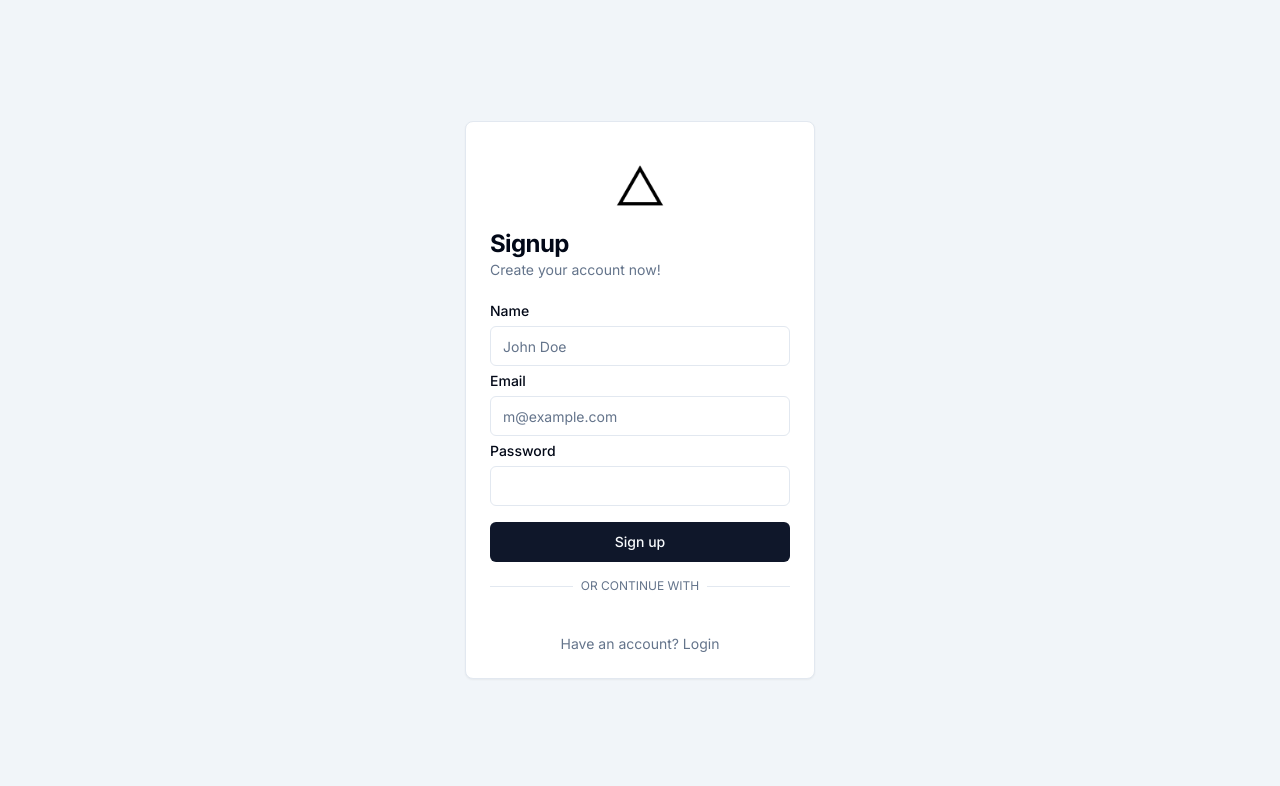
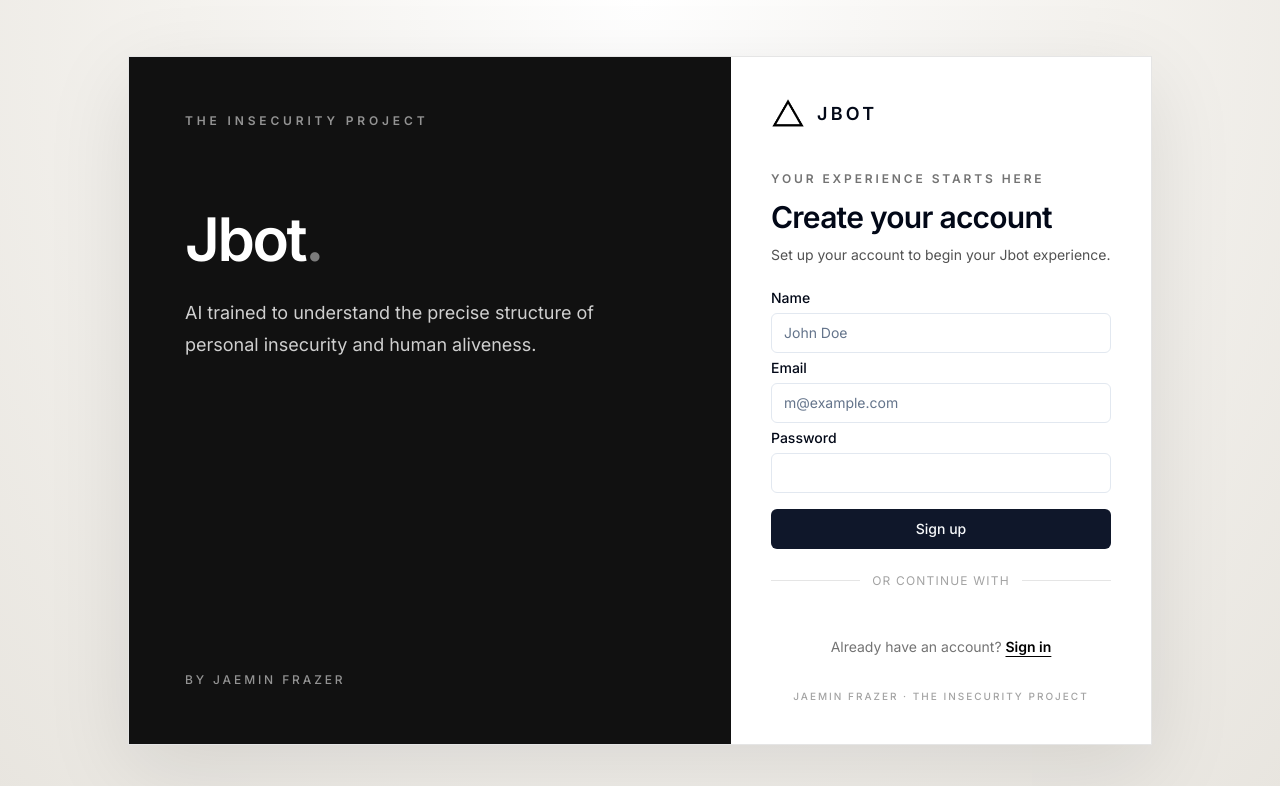
Before and after one commit to jaeminfrazer/stripe-supabase-saas-starter-kit, a Next.js app: page /signup in a window 1280 px wide. Shown: the top 786 px of the page. Built offline with nearby package versions, Linux system fonts and the light colour scheme; no server answers.

Commit message:
Style Jbot signup with Insecurity Project branding

```diff
--- a/app/signup/page.tsx
+++ b/app/signup/page.tsx
@@ -6,38 +6,43 @@ import ProviderSigninBlock from "@/components/ProviderSigninBlock"
 
 export default function Signup() {
     return (
-        <div className="flex items-center justify-center bg-muted min-h-screen">
-
-            <Card className="w-[350px] mx-auto">
-                <CardHeader className="space-y-1">
-                    <div className="flex justify-center py-4">
-                        <Link href='/'>
-                            <Image src="/logo.png" alt="logo" width={50} height={50} />
+        <main className="relative flex min-h-screen items-center justify-center overflow-hidden bg-[#f4f2ee] px-4 py-12 text-[#111111]">
+            <div aria-hidden="true" className="pointer-events-none absolute inset-0 bg-[radial-gradient(ellipse_at_top,_var(--tw-gradient-stops))] from-white via-[#f4f2ee] to-[#e8e5df]" />
+            <div className="relative z-10 grid w-full max-w-5xl overflow-hidden border border-black/10 bg-white shadow-[0_24px_80px_rgba(0,0,0,0.10)] md:grid-cols-[1fr_420px]">
+                <section className="hidden flex-col justify-between bg-[#111111] p-10 text-white md:flex lg:p-14">
+                    <div>
+                        <p className="text-xs font-semibold uppercase tracking-[0.32em] text-white/55">The Insecurity Project</p>
+                        <h1 className="mt-20 text-5xl font-semibold leading-[1.05] tracking-[-0.04em] lg:text-6xl">Jbot<span className="text-white/45">.</span></h1>
+                        <p className="mt-7 max-w-md text-lg leading-8 text-white/80">AI trained to understand the precise structure of personal insecurity and human aliveness.</p>
+                    </div>
+                    <p className="text-xs font-medium uppercase tracking-[0.24em] text-white/55">By Jaemin Frazer</p>
+                </section>
+                <Card className="w-full rounded-none border-0 bg-white shadow-none">
+                    <CardHeader className="space-y-3 px-7 pt-10 sm:px-10">
+                        <Link href="/" className="inline-flex w-fit items-center gap-3">
+                            <Image src="/logo.png" alt="Jbot" width={34} height={34} className="object-contain" />
+                            <span className="text-lg font-semibold tracking-[0.18em]">JBOT</span>
                         </Link>
+                        <div className="pt-7">
+                            <p className="text-xs font-semibold uppercase tracking-[0.24em] text-neutral-500">Your experience starts here</p>
+                            <CardTitle className="mt-3 text-3xl font-semibold tracking-tight">Create your account</CardTitle>
+                            <CardDescription className="mt-2 text-sm leading-6 text-neutral-600">Set up your account to begin your Jbot experience.</CardDescription>
                         </div>
-
-                    <CardTitle className="text-2x\l font-bold">Signup</CardTitle>
-                    <CardDescription>Create your account now!</CardDescription>
                     </CardHeader>
-                <CardContent className="grid gap-4">
+                    <CardContent className="grid gap-5 px-7 sm:px-10">
                         <SignupForm />
-                    <div className="relative">
-                        <div className="absolute inset-0 flex items-center">
-                            <span className="w-full border-t" />
-                        </div>
-                        <div className="relative flex justify-center text-xs uppercase">
-                            <span className="bg-background px-2 text-muted-foreground">Or continue with</span>
-                        </div>
+                        <div className="relative py-1">
+                            <div className="absolute inset-0 flex items-center"><span className="w-full border-t border-neutral-200" /></div>
+                            <div className="relative flex justify-center text-xs uppercase tracking-widest"><span className="bg-white px-3 text-neutral-400">Or continue with</span></div>
                         </div>
                         <ProviderSigninBlock />
                     </CardContent>
-                <CardFooter className="flex-col text-center">
-                    <Link className="w-full text-sm text-muted-foreground" href="/login">
-                        Have an account? Login
-                    </Link>
+                    <CardFooter className="flex-col gap-4 px-7 pb-10 text-center sm:px-10">
+                        <p className="text-sm text-neutral-500">Already have an account? <Link className="font-semibold text-black underline underline-offset-4" href="/login">Sign in</Link></p>
+                        <p className="pt-4 text-[10px] font-medium uppercase tracking-[0.2em] text-neutral-400">Jaemin Frazer · The Insecurity Project</p>
                     </CardFooter>
                 </Card>
-        </div >
-
+            </div>
+        </main>
     )
 }
```
Lines whose indentation alone changed are shown as unchanged.
